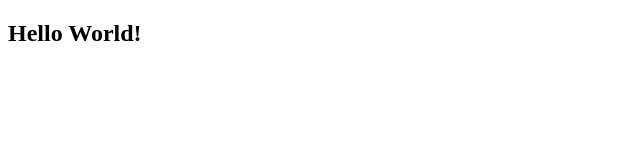
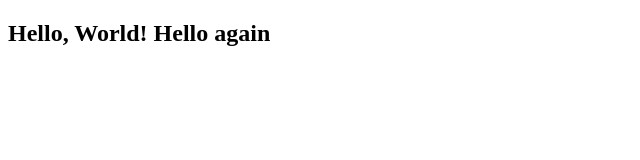
Before and after one commit to varunrathore/first_one, a plain HTML site: page index.html in a window 1280 px wide. Shown: the whole page, without its empty margins (0-640 px from the left). Drawn offline with Linux system fonts and the light colour scheme.

Commit message:
Update index.html

```diff
--- a/index.html
+++ b/index.html
@@ -5,6 +5,6 @@
         <title>First website on gihub</title>
     </head>
     <body>
-        <h2>Hello World!</h2>
+        <h2>Hello, World! Hello again</h2>
     </body>
 </html>
```
